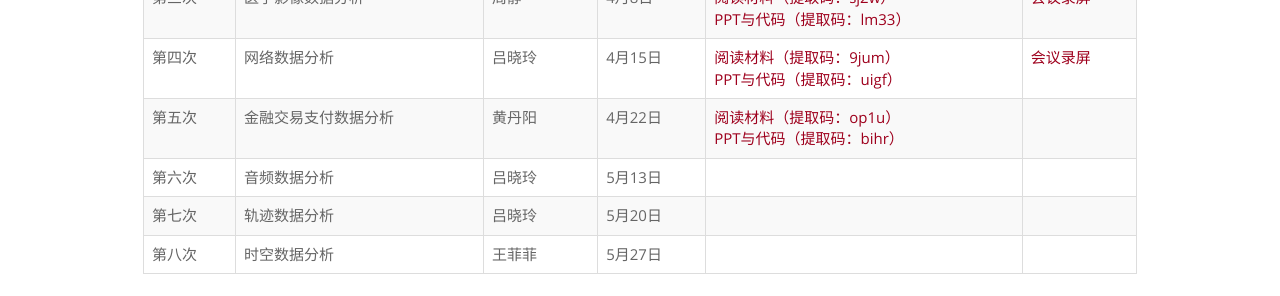
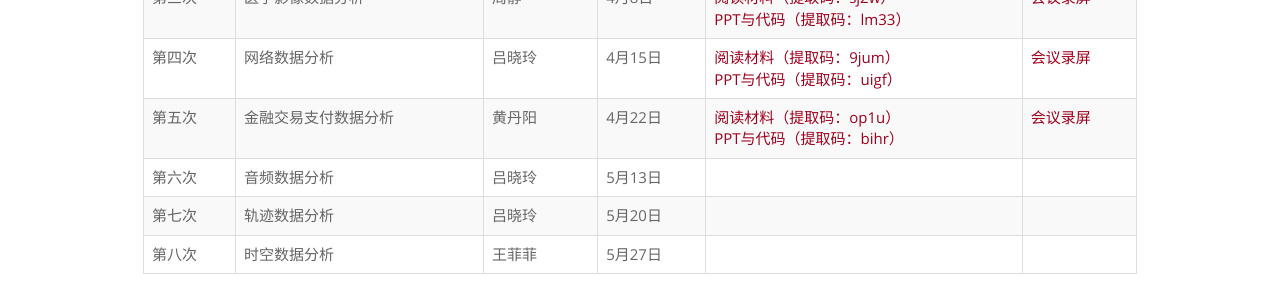
Before and after one commit to rucdmc/rucdmc.github.io, a Jekyll site: the page built from index.html, in a window 1280 px wide. Shown: the part 823-1119 px from the top of the page. Built offline with Jekyll 4.4.1, drawn with Linux system fonts in a browser that asks for light colours.

Commit message:
Update index.html

```diff
--- a/index.html
+++ b/index.html
@@ -134,7 +134,7 @@ layout: default
             <td>黄丹阳</td>
             <td>4月22日</td>
             <td><a href="https://pan.baidu.com/s/1PUcOP5tQUt892JKq4tk2dg?pwd=op1u">阅读材料（提取码：op1u）</a><br /><a href="https://pan.baidu.com/s/1luRFmwVuMv9LWhh1d-1BHA?pwd=bihr">PPT与代码（提取码：bihr）</a></td>
-            <td></td>
+            <td><a href="https://meeting.tencent.com/v2/cloud-record/share?id=d51ac7e3-c02f-44fc-80cc-1e5e2095ec3f&from=3">会议录屏</a></td>
 	</tr>
         <tr>
             <td>第六次</td>
```
